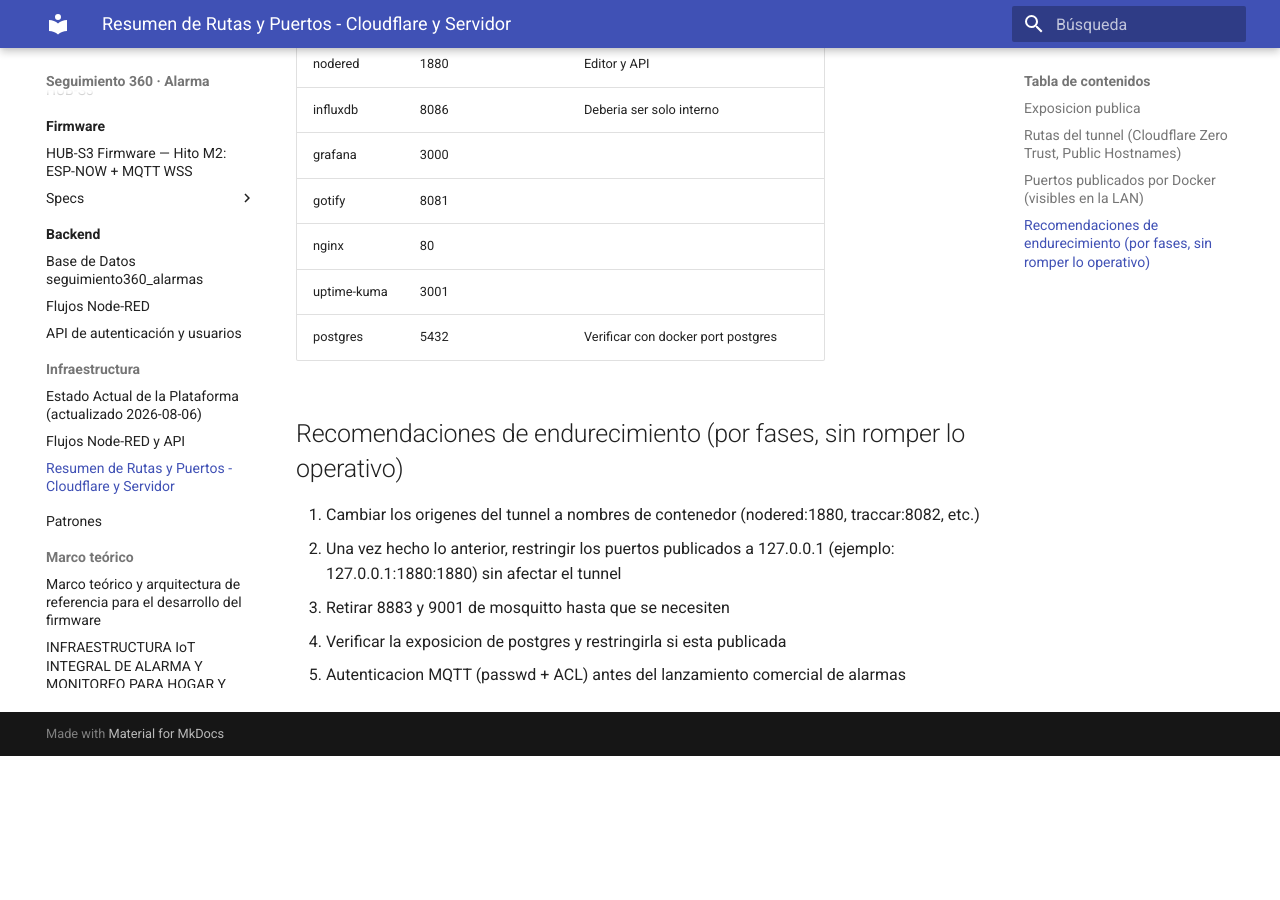
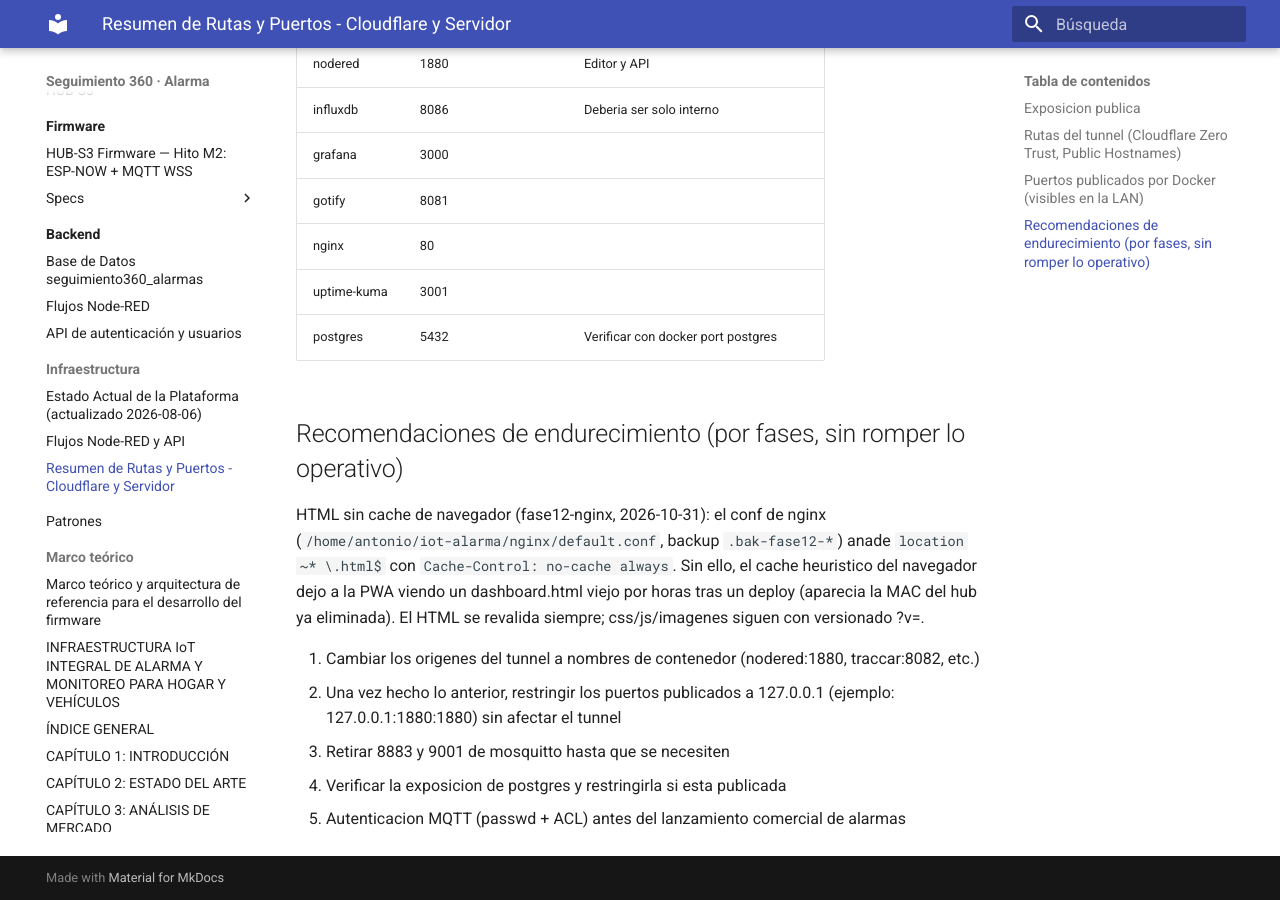
Before and after one commit to khalifa63/seguimiento360-alarma, an MkDocs documentation site: the page built from docs/infraestructura/CLOUDFLARE_RUTAS.md, in a window 1280 px wide and 900 px high, scrolled down 1135 px. Built offline with MkDocs 1.6.1 and Material for MkDocs 9.7.7, drawn with Linux system fonts in a browser that asks for light colours; before the commit the page ends 1891 px from its top, so only the background shows below that.

Commit message:
docs(infra): nginx no-cache para HTML de la PWA (cache heuristico mostro dashboard viejo con MAC)

```diff
--- a/docs/infraestructura/CLOUDFLARE_RUTAS.md
+++ b/docs/infraestructura/CLOUDFLARE_RUTAS.md
@@ -33,6 +33,13 @@
 
 ## Recomendaciones de endurecimiento (por fases, sin romper lo operativo)
 
+HTML sin cache de navegador (fase12-nginx, 2026-10-31): el conf de nginx
+(`/home/antonio/iot-alarma/nginx/default.conf`, backup `.bak-fase12-*`) anade
+`location ~* \.html$` con `Cache-Control: no-cache always`. Sin ello, el cache
+heuristico del navegador dejo a la PWA viendo un dashboard.html viejo por horas
+tras un deploy (aparecia la MAC del hub ya eliminada). El HTML se revalida
+siempre; css/js/imagenes siguen con versionado ?v=.
+
 1. Cambiar los origenes del tunnel a nombres de contenedor (nodered:1880, traccar:8082, etc.)
 2. Una vez hecho lo anterior, restringir los puertos publicados a 127.0.0.1 (ejemplo: 127.0.0.1:1880:1880) sin afectar el tunnel
 3. Retirar 8883 y 9001 de mosquitto hasta que se necesiten
```
